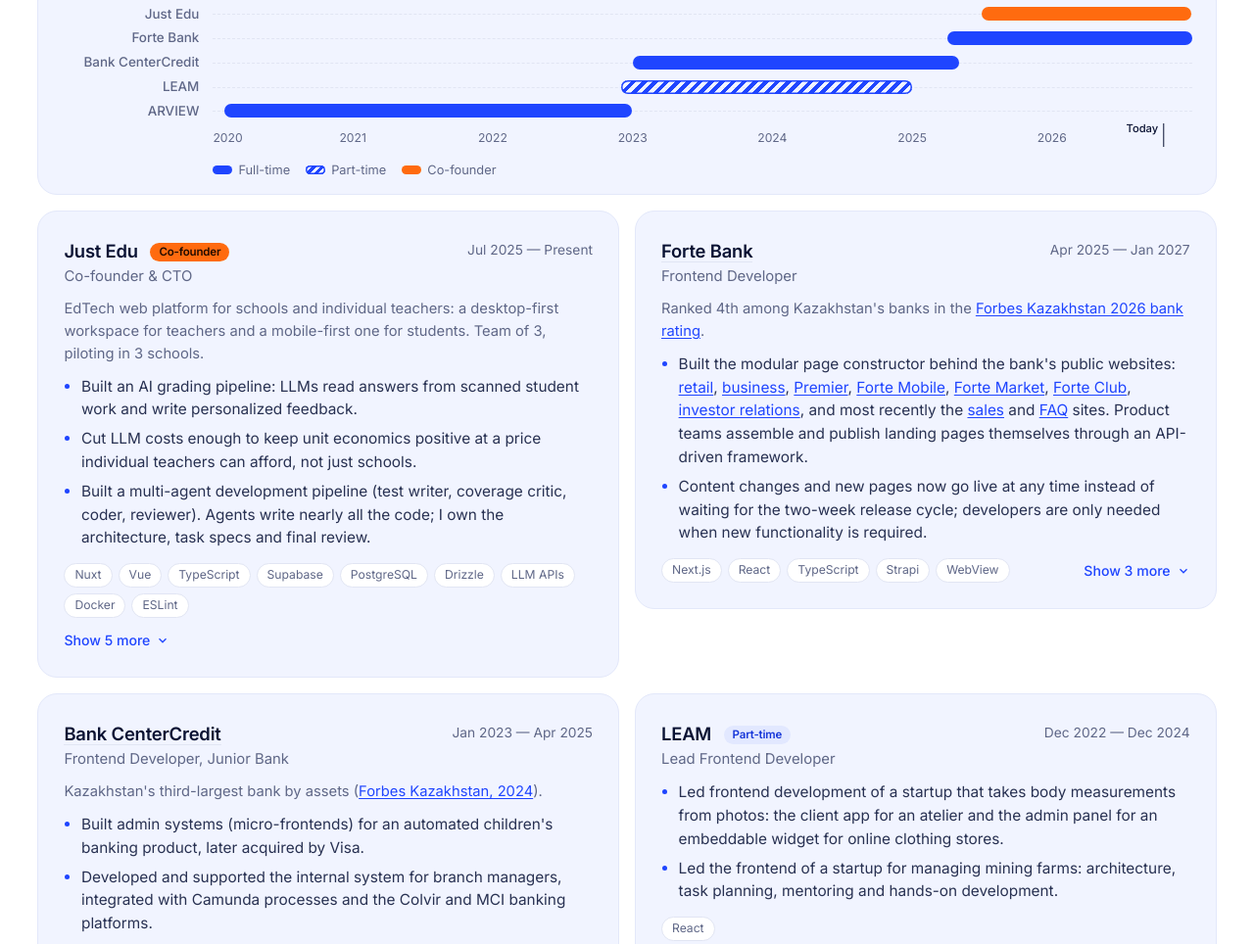
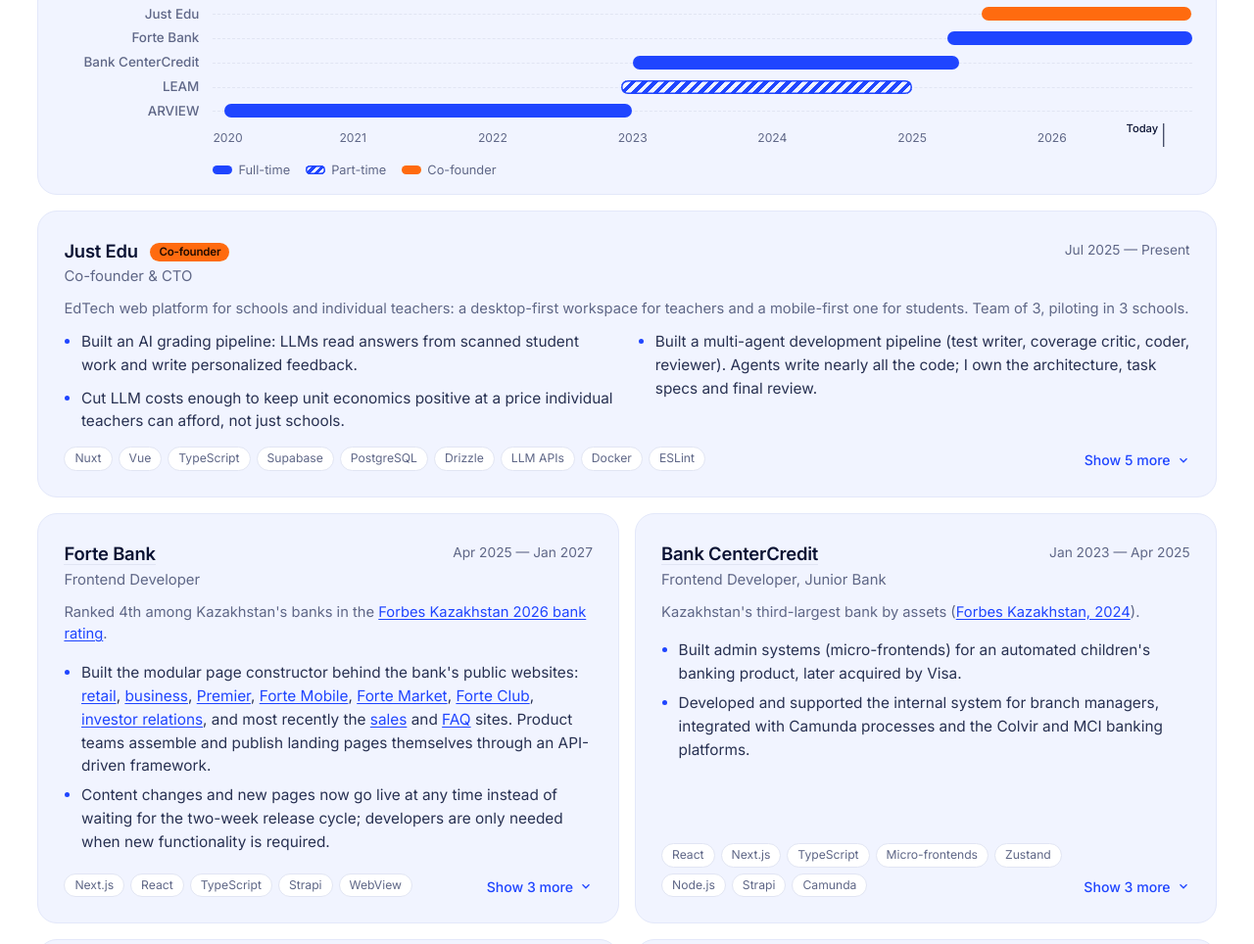
Before and after one commit to Krios39/krios39.github.io, a plain HTML site: page index.html in a window 1280 px wide. Shown: the part 829-1793 px from the top of the page at 98% size. Drawn offline with Linux system fonts and the light colour scheme.

Commit message:
update blocks

```diff
--- a/index.html
+++ b/index.html
@@ -116,8 +116,19 @@ h2{font-size:clamp(1.5rem,2.4vw,1.9rem);letter-spacing:-.02em;font-weight:650;ma
   .ticks span:nth-child(even):not(.now){display:none}}
 
 /* jobs */
-.jobs{display:grid;grid-template-columns:repeat(2,minmax(0,1fr));gap:16px;align-items:start}
+.jobs{display:grid;grid-template-columns:repeat(2,minmax(0,1fr));gap:16px;align-items:stretch}
 @media (max-width:980px){.jobs{grid-template-columns:1fr}}
+@media screen{
+.job{display:flex;flex-direction:column}
+.job .job-foot{margin-top:auto;padding-top:14px;flex-wrap:nowrap;align-items:flex-end}
+.job .job-foot .stack{flex:1;min-width:0}
+}
+@media screen and (min-width:981px){
+  .job:first-child{grid-column:1/-1}
+  .job:first-child ul{columns:2;column-gap:40px}
+  .job:first-child li{break-inside:avoid;margin-top:0;margin-bottom:10px}
+}
+}
 .job{scroll-margin-top:80px;transition:box-shadow .3s}
 .job.flash{box-shadow:0 0 0 2px var(--accent)}
 .job header{display:flex;justify-content:space-between;gap:12px;align-items:flex-start;margin-bottom:10px}
```
